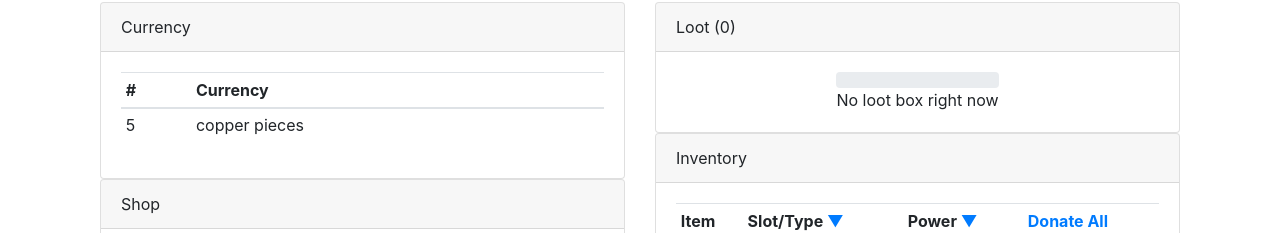
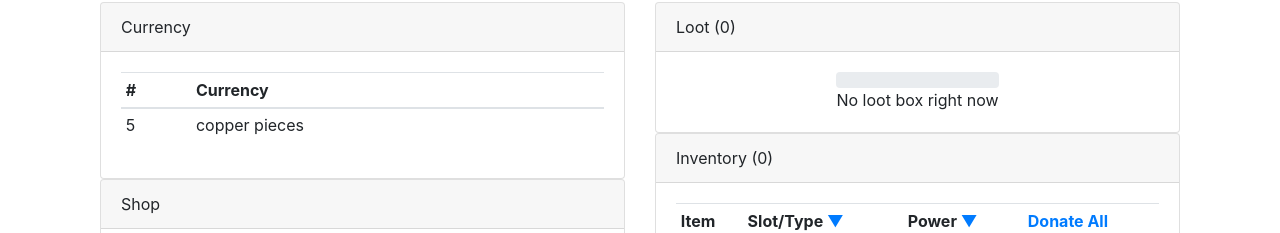
Before and after one commit to sitnaltax/loot-box-clicker, an Angular app: page /shop in a window 1280 px wide. Shown: the part 90-323 px from the top of the page. Built offline with nearby package versions, Linux system fonts and the light colour scheme.

Commit message:
Display inventory size on inventory component header. Fixes #63.

```diff
--- a/src/app/inventory/inventory-display.component.html
+++ b/src/app/inventory/inventory-display.component.html
@@ -1,6 +1,6 @@
 <div class="card">
     <div class="card-header">
-        Inventory
+        Inventory ({{getInventory().length}})
     </div>
     <div class="card-body scrollbox">
         <table class="table table-sm">
```
